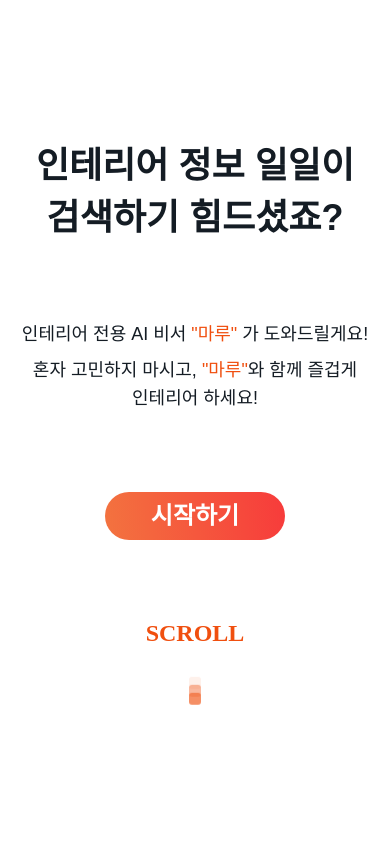
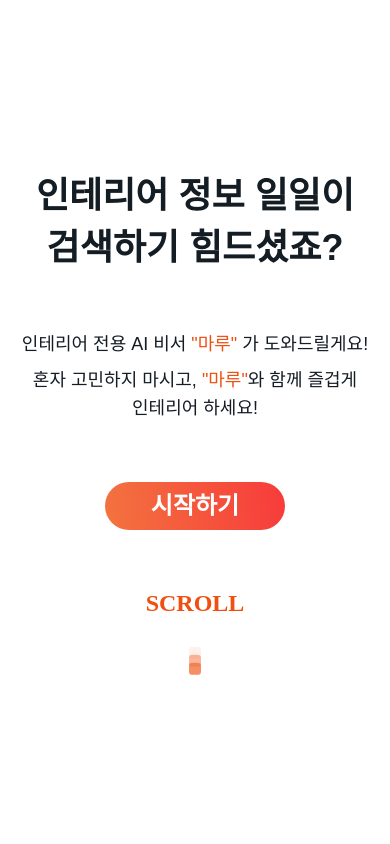
Before and after one commit to yg5057/react_landing_maru, a React (Create React App) app: page / in a window 390 px wide. Shown: the top 844 px of the page. Built offline with nearby package versions, Linux system fonts and the light colour scheme; a web font is replaced by a local one.

Commit message:
mobile 수정

```diff
--- a/src/contents/Section01.jsx
+++ b/src/contents/Section01.jsx
@@ -32,7 +32,7 @@ const SectionWrapper = styled.section`
   flex-direction: column;
   justify-content: center;
   align-items: center;
-  gap: ${({ mobile }) => (mobile ? '8rem' : '10rem')};
+  gap: ${({ mobile }) => (mobile ? '6rem' : '10rem')};
 `;
 const Span = styled.span`
     color: var(--Mandarin-Orange-600, #F04F0F);
```
